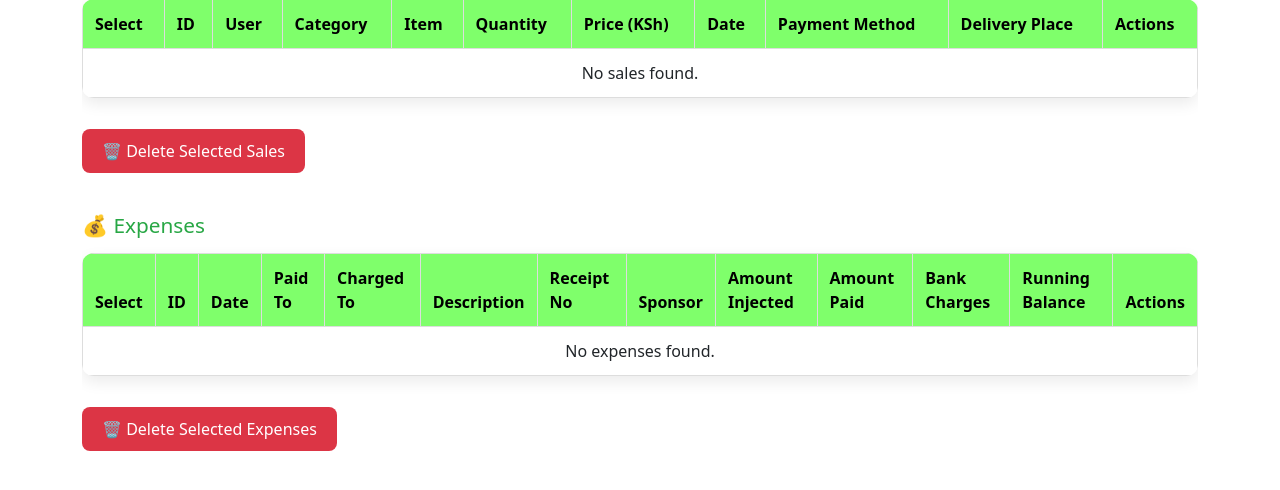
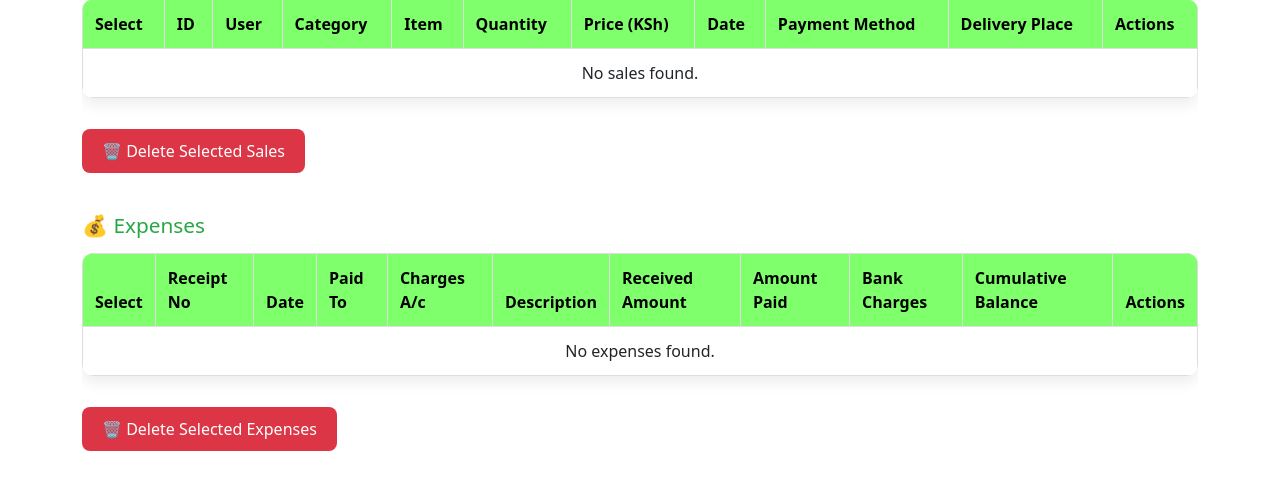
Before and after one commit to TRACY205/sales_brookelands, a Django app: page /admin-dashboard/ in a window 1280 px wide. Shown: the part 182-672 px from the top of the page. Run offline with Django 5.2, Linux system fonts and the light colour scheme; the visitor is signed in with stand-in values (Sample User, id 1); data that the repository does not hold is empty.

Commit message:
Add Excel export for expenses with totals and blank Received Amount handling

```diff
--- a/myapp/templates/admin_dashboard.html
+++ b/myapp/templates/admin_dashboard.html
@@ -233,36 +233,34 @@
     <thead>
         <tr>
             <th>Select</th>
-                    <th>ID</th>
+            <th>Receipt No</th>
             <th>Date</th>
             <th>Paid To</th>
-                    <th>Charged To</th>
+            <th>Charges A/c</th>
             <th>Description</th>
-                    <th>Receipt No</th>
-                    <th>Sponsor</th>
-                    <th>Amount Injected</th>
+            <th>Received Amount</th>
             <th>Amount Paid</th>
             <th>Bank Charges</th>
-                    <th>Running Balance</th>
+            <th>Cumulative Balance</th>
             <th>Actions</th>
         </tr>
     </thead>
     <tbody>
         {% for exp in expenses %}
         <tr>
-                    <td><input type="checkbox" name="selected_expenses" value="{{ exp.id }}"></td>
-                    <td>{{ exp.id }}</td>
+            <td><input type="checkbox" name="selected_expenses" value="{{ exp.receipt_no }}"></td>
+            <td>{{ exp.receipt_no }}</td>
             <td>{{ exp.date|date:"d/m/Y" }}</td>
             <td>{{ exp.paid_to }}</td>
-                    <td>{{ exp.charged_to }}</td>
+            <td>{{ exp.charges_account }}</td>
             <td>{{ exp.description }}</td>
-                    <td>{{ exp.receipt_no }}</td>
-                    <td>{{ exp.sponsor }}</td>
-                    <td>{{ exp.amount_injected|floatformat:0|intcomma }}</td>
+            <td>{{ exp.received_amount|floatformat:0|intcomma }}</td>
             <td>{{ exp.amount_paid|floatformat:0|intcomma }}</td>
             <td>{{ exp.bank_charges|floatformat:0|intcomma }}</td>
-                    <td>{{ exp.running_balance|floatformat:0|intcomma }}</td>
+            <td>{{ exp.cumulative_balance|floatformat:0|intcomma }}</td>
             <td>
+
+
                         <a href="{% url 'edit_expense' exp.id %}" class="action-btn">✏️ Edit</a>
                     </td>
                 </tr>
--- a/myapp/views.py
+++ b/myapp/views.py
@@ -306,6 +306,10 @@ from reportlab.pdfgen import canvas
 from .models import Expense, Sale
 
 # ------------------- Excel Expenses -------------------
+from django.http import HttpResponse
+from openpyxl import Workbook
+from .models import Expense
+
 def admin_expenses_excel(request):
     response = HttpResponse(
         content_type='application/vnd.openxmlformats-officedocument.spreadsheetml.sheet'
@@ -316,57 +320,53 @@ def admin_expenses_excel(request):
     ws = wb.active
     ws.title = "Expenses Report"
 
+    # Exact headers
     headers = [
-        "Date", "Paid To", "Charged To", "Description",
-        "Receipt No", "Sponsor", "Amount Injected",
-        "Amount Paid", "Bank Charges", "Running Balance"
+        "Receipt No", "Date", "Paid To", "Charges A/c",
+        "Description", "Received Amount", "Amount Paid",
+        "Bank Charges", "Cumulative Balance"
     ]
     ws.append(headers)
 
     expenses = Expense.objects.all().order_by("date")
 
-    running_balance = 0
-    total_injected = 0
     total_paid = 0
-    total_charges = 0
+    total_balance = 0
 
     for exp in expenses:
-        injected = getattr(exp, 'amount_injected', 0) or 0
-        paid = getattr(exp, 'amount_paid', 0) or 0
-        charges = getattr(exp, 'bank_charges', 0) or 0
+        received_value = exp.received_amount if exp.received_amount is not None else ""
 
-        running_balance += injected - paid - charges
-        total_injected += injected
-        total_paid += paid
-        total_charges += charges
+        # Add row
         ws.append([
-    exp.date.strftime("%d/%m/%y") if exp.date else "",  # <-- comma added here
-    getattr(exp, 'paid_to', ''),
-    getattr(exp, 'charged_to', ''),
-    getattr(exp, 'description', ''),
-    getattr(exp, 'receipt_no', ''),
-    getattr(exp, 'sponsor', ''),
-    float(injected),
-    float(paid),
-    float(charges),
-    float(running_balance),
-])
+            exp.receipt_no or "",
+            exp.date.strftime("%d/%m/%Y") if exp.date else "",
+            exp.paid_to or "",
+            exp.charges_account or "",
+            exp.description or "",
+            received_value,
+            float(exp.amount_paid or 0),
+            float(exp.bank_charges or 0),
+            float(exp.cumulative_balance or 0),
+        ])
+
+        # Accumulate totals
+        total_paid += float(exp.amount_paid or 0)
+        total_balance += float(exp.cumulative_balance or 0)
+
+    # Add totals row
+    ws.append([
+        "", "", "", "", "TOTALS", "",
+        total_paid, "", total_balance
+    ])
+
+    wb.save(response)
+    return response
 
 
 
 
 
 
-    ws.append([
-        "", "", "", "TOTALS", "", "",
-        float(total_injected),
-        float(total_paid),
-        float(total_charges),
-        float(running_balance),
-    ])
-
-    wb.save(response)
-    return response
 
 # ------------------- Excel Sales with Totals by Payment Method -------------------
 from django.shortcuts import render
```
Also changed, not shown: myapp/migrations/0001_initial.py, myapp/migrations/0002_rename_closing_balance_expense_cumulative_balance.py (deleted). Lines whose indentation alone changed are shown as unchanged.
